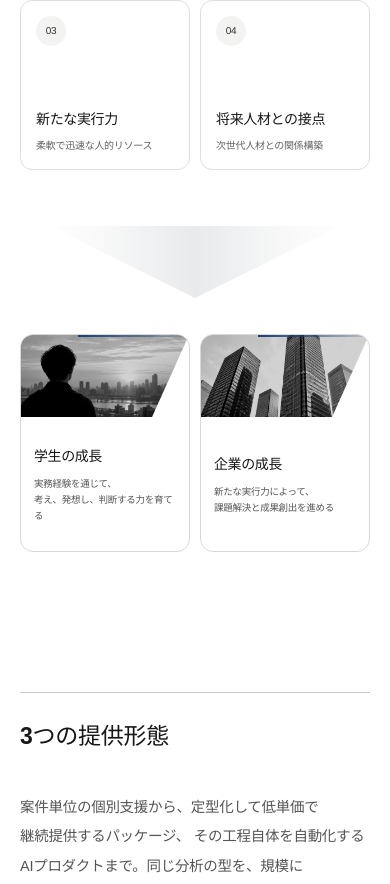
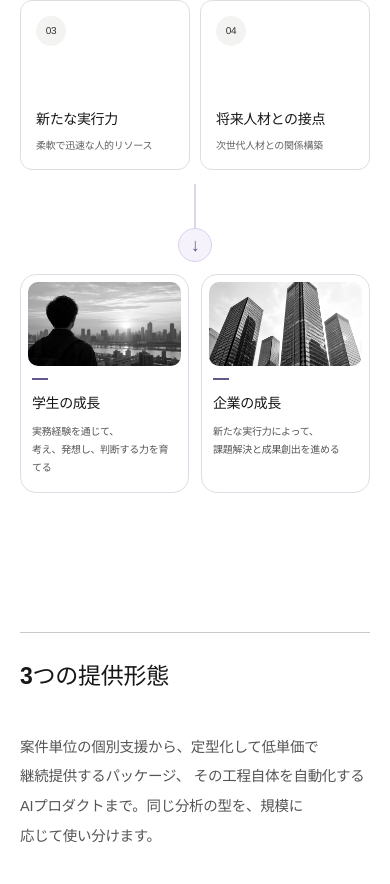
Before and after one commit to neunon/neunon-web, a Next.js app: page / in a window 390 px wide. Shown: the part 1420-2304 px from the top of the page. Built offline with nearby package versions, Linux system fonts and the light colour scheme; no server answers.

Commit message:
Refine purple accents and talent UI, reveal works card backs

```diff
--- a/app/monochrome-refresh.css
+++ b/app/monochrome-refresh.css
@@ -22,11 +22,13 @@
   --nc-line-strong: #c9c9c7;
   --nc-blue-line: #bcbcbc;
   --nc-metallic: #1c1c1c;
-  --nc-bright: #dcec85;
+  --nc-bright: #a79adb;
+  --nc-accent-purple: #65578c;
+  --nc-accent-purple-soft: #f0edf8;
 }
 
 ::selection {
-  background: #dcec85;
+  background: #dcd5ef;
   color: #161616;
 }
 
@@ -459,10 +461,102 @@ body .btn {
 
 .nc-growth-outcomes article,
 .nc-growth-outcomes article:hover {
-  border-color: #d8d8d6;
-  border-radius: 13px;
+  border-color: #dedce4;
+  border-radius: 16px;
   box-shadow: none;
   transform: none;
+}
+
+.nc-growth-map {
+  row-gap: 16px;
+  max-width: 940px;
+  padding-top: 26px;
+}
+
+.nc-growth-map .nc-growth-arrow {
+  width: 100%;
+  height: 78px;
+  margin: 0;
+  filter: none;
+}
+
+.nc-growth-map .nc-growth-arrow::before {
+  top: 0;
+  left: 50%;
+  width: 1px;
+  height: 51px;
+  translate: -50% 0;
+  clip-path: none;
+  background: #b8add8;
+}
+
+.nc-growth-map .nc-growth-arrow::after {
+  content: '↓';
+  position: absolute;
+  left: 50%;
+  bottom: 0;
+  display: grid;
+  width: 34px;
+  height: 34px;
+  place-items: center;
+  translate: -50% 0;
+  border: 1px solid #d9d1ed;
+  border-radius: 50%;
+  background: #f5f2fb;
+  color: var(--nc-accent-purple);
+  font: 400 18px/1 'Helvetica Neue', Arial, sans-serif;
+}
+
+.nc-growth-outcomes {
+  width: 100%;
+  max-width: 940px;
+  gap: 18px;
+}
+
+.nc-growth-outcomes article {
+  grid-template-columns: minmax(0, 1fr) 36%;
+  min-height: 186px;
+  background: #fff;
+}
+
+.nc-growth-outcomes article::before {
+  content: none;
+}
+
+.nc-growth-outcomes .nc-outcome-copy {
+  grid-column: 1;
+  grid-row: 1;
+  padding: 26px 12px 26px 28px;
+}
+
+.nc-growth-outcomes .nc-outcome-copy::before {
+  content: '';
+  display: block;
+  width: 22px;
+  height: 2px;
+  margin-bottom: 15px;
+  background: var(--nc-accent-purple);
+}
+
+.nc-growth-outcomes .nc-outcome-visual {
+  grid-column: 2;
+  grid-row: 1;
+  min-height: 0;
+  margin: 10px;
+  border-radius: 10px;
+  clip-path: none;
+  filter: grayscale(1) contrast(1.04);
+}
+
+.nc-growth-outcomes h3 {
+  font-size: clamp(18px, 1.5vw, 22px);
+  font-weight: 630;
+}
+
+.nc-growth-outcomes p {
+  max-width: 19em;
+  font-size: 12px;
+  line-height: 1.8;
 }
 
 /* The service rows pair the existing copy with a contained image and quiet metric. */
@@ -546,9 +640,10 @@ body .btn {
 .nc-home-services .nc-service-showcase .nc-svc-achievement-copy {
   display: flex;
   width: 100%;
-  align-items: baseline;
-  justify-content: space-between;
-  gap: 10px;
+  flex-direction: column;
+  align-items: flex-end;
+  justify-content: flex-end;
+  gap: 3px;
 }
 
 .nc-home-services .nc-service-showcase .nc-svc-achievement-copy > span,
@@ -558,9 +653,10 @@ body .btn {
 }
 
 .nc-home-services .nc-service-showcase .nc-svc-achievement-copy > span {
-  max-width: 9em;
+  max-width: none;
   font-size: 11px;
   line-height: 1.55;
+  text-align: right;
 }
 
 .nc-home-services .nc-service-showcase .nc-svc-achievement-copy strong {
@@ -659,9 +755,16 @@ body .btn {
   position: absolute;
   top: 50%;
   left: 50%;
+  width: 254px;
+  height: 166px;
+  transform-style: preserve-3d;
+  transform: translate(-50%, -50%) rotateY(var(--nc-angle)) translateZ(var(--nc-orbit-depth));
+}
+
+.nc-work-orbit-face {
+  position: absolute;
+  inset: 0;
   display: flex;
-  width: 254px;
-  min-height: 166px;
   flex-direction: column;
   justify-content: space-between;
   padding: 19px 21px 22px;
@@ -670,10 +773,15 @@ body .btn {
   background: #fff;
   backface-visibility: hidden;
   box-shadow: 0 12px 28px rgba(0, 0, 0, .055);
-  transform: translate(-50%, -50%) rotateY(var(--nc-angle)) translateZ(var(--nc-orbit-depth));
 }
 
-.nc-work-orbit-card > span {
+.nc-work-orbit-face.is-back {
+  transform: rotateY(180deg);
+  background: #f7f5fb;
+  border-color: #ded8e9;
+}
+
+.nc-work-orbit-face > span {
   display: inline-flex;
   width: fit-content;
   padding: 5px 11px;
@@ -685,7 +793,8 @@ body .btn {
   line-height: 1.5;
 }
 
-.nc-work-orbit-card h2 {
+.nc-work-orbit-face h2,
+.nc-work-orbit-face p {
   margin: 21px 0 0;
   color: #242424;
   font-family: var(--font-sans);
@@ -808,6 +917,238 @@ body .btn {
 
 .nc-talent-search {
   border-top-color: #393939;
+}
+
+/* Talent: a quieter search surface, clearer information hierarchy, and restrained purple cues. */
+.nc-notice {
+  display: grid;
+  max-width: none;
+  grid-template-columns: minmax(150px, .32fr) 1fr;
+  column-gap: 32px;
+  margin-bottom: 32px;
+  padding: 26px 30px;
+  border: 1px solid #e2dfe8;
+  border-radius: 16px;
+  background: #faf9fc;
+}
+
+.nc-notice p:first-child {
+  grid-row: span 2;
+  margin: 0;
+}
+
+.nc-notice b {
+  color: #302b3b;
+  font-size: 14px;
+}
+
+.nc-notice p {
+  margin: 0 0 8px;
+  color: #5d5965;
+  font-size: 12px;
+  line-height: 1.8;
+}
+
+.nc-talent-search {
+  grid-template-columns: 170px minmax(0, 1fr);
+  gap: 18px;
+  padding: 24px 28px;
+  border: 1px solid #e3deed;
+  border-radius: 16px 16px 0 0;
+  background: #f2eff9;
+  color: #2b2732;
+}
+
+.nc-talent-search label {
+  font-size: 12px;
+  letter-spacing: .04em;
+}
+
+.nc-talent-search input {
+  padding: 12px 40px 12px 14px;
+  border: 1px solid #d7d0e7;
+  border-radius: 9px;
+  background: #fff;
+  color: #27232f;
+}
+
+.nc-talent-search input::placeholder {
+  color: #85808d;
+}
+
+.nc-talent-search span {
+  right: 12px;
+  top: 9px;
+  color: var(--nc-accent-purple);
+}
+
+.nc-talent-quick {
+  padding: 0 28px;
+  border-color: #e3deed;
+  border-radius: 0 0 16px 16px;
+}
+
+.nc-talent-quick .nc-filter {
+  grid-template-columns: 150px minmax(0, 1fr);
+  border-color: #ece8f2;
+}
+
+.nc-talent-quick .nc-filter-label {
+  color: #60596d;
+}
+
+.nc-talent-quick .nc-fchip,
+.nc-talent-advanced .nc-fchip {
+  border-color: #ded9e7;
+  border-radius: 999px;
+  background: #fff;
+}
+
+.nc-talent-quick .nc-fchip:hover,
+.nc-talent-advanced .nc-fchip:hover {
+  border-color: var(--nc-accent-purple);
+  color: var(--nc-accent-purple);
+}
+
+.nc-talent-quick .nc-fchip.is-on,
+.nc-talent-advanced .nc-fchip.is-on,
+.nc-active-filters .nc-fchip.is-on {
+  border-color: var(--nc-accent-purple);
+  background: var(--nc-accent-purple);
+  color: #fff;
+}
+
+.nc-filter-more {
+  color: var(--nc-accent-purple);
+}
+
+.nc-active-filters {
+  border-color: #e3deed;
+  background: #f7f5fb;
+}
+
+.nc-talent-advanced {
+  gap: 14px;
+  padding: 0;
+  background: transparent;
+}
+
+.nc-talent-advanced > section {
+  border: 1px solid #e3deed;
+  border-radius: 14px;
+}
+
+.nc-result-bar {
+  margin: 34px 0 20px;
+}
+
+.nc-result-bar .nc-result-count strong {
+  color: #302a42;
+  font-size: 25px;
+}
+
+.nc-talentgrid {
+  grid-template-columns: repeat(2, minmax(0, 1fr));
+  gap: 18px;
+}
+
+.nc-talentcard,
+.nc-talentcard:hover {
+  padding: 28px 30px;
+  border: 1px solid #e0dde6;
+  border-radius: 16px;
+  background: #fff;
+  box-shadow: none;
+  transform: none;
+}
+
+.nc-talentcard:hover {
+  border-color: #bfb4d8;
+}
+
+.nc-talentcard.is-selected {
+  border-color: var(--nc-accent-purple);
+  background: #faf9fd;
+  box-shadow: inset 0 0 0 1px var(--nc-accent-purple);
+}
+
+.nc-talent-head {
+  justify-content: flex-start;
+  margin-bottom: 20px;
+}
+
+.nc-talent-role,
+.nc-talent-role.is-lead {
+  padding: 5px 10px;
+  border: 1px solid #e2ddec;
+  border-radius: 999px;
+  background: #f5f2fa;
+  color: #594b78;
+  letter-spacing: .04em;
+}
+
+.nc-talent-name {
+  margin-bottom: 8px;
+  font-size: clamp(21px, 1.7vw, 25px);
+}
+
+.nc-talent-meta {
+  margin-bottom: 22px;
+  font-size: 12.5px;
+}
+
+.nc-talent-availability {
+  padding-top: 18px;
+  border-color: #ece9f1;
+}
+
+.nc-talent-availability strong {
+  color: #4c3e73;
+  font-size: 14px;
+}
+
+.nc-talent-tags {
+  margin-top: 20px;
+}
+
+.nc-talent-tags > span {
+  color: #6e6877;
+  letter-spacing: .04em;
+}
+
+.nc-talentcard .nc-tag {
+  border-color: #e5e1e9;
+  border-radius: 999px;
+  background: #f8f7fa;
+  color: #514c57;
+}
+
+.nc-talent-actions {
+  margin-top: auto;
+  padding-top: 28px;
+}
+
+.nc-talent-select {
+  padding: 10px 16px;
+  border-color: #7a6d9b;
+  border-radius: 999px;
+  color: #54466e;
+}
+
+.nc-talent-select[aria-pressed=true] {
+  background: #5a4c7c;
+  color: #fff;
+}
+
+.nc-talent-selection {
+  border-radius: 16px;
+  background: #292339;
+  box-shadow: 0 14px 34px rgba(34, 27, 49, .18);
+}
+
+.nc-talent-selection span,
+.nc-talent-selection small {
+  color: #d8cfec;
 }
 
 @media (max-width: 900px) {
@@ -967,7 +1308,7 @@ body .btn {
   }
 
   .nc-home-services .nc-service-showcase .nc-svc-achievement-copy {
-    display: block;
+    display: flex;
   }
 
   .nc-home-services .nc-service-showcase .nc-svc-achievement-copy > span {
@@ -976,7 +1317,7 @@ body .btn {
 
   .nc-home-services .nc-service-showcase .nc-svc-achievement-copy strong {
     display: block;
-    margin-top: 5px;
+    margin-top: 0;
     font-size: 34px;
   }
 
@@ -1001,16 +1342,20 @@ body .btn {
 
   .nc-work-orbit-card {
     width: 205px;
-    min-height: 132px;
-    padding: 14px 15px 16px;
+    height: 132px;
     transform: translate(-50%, -50%) rotateY(var(--nc-angle)) translateZ(var(--nc-orbit-depth));
   }
 
-  .nc-work-orbit-card > span {
+  .nc-work-orbit-face {
+    padding: 14px 15px 16px;
+  }
+
+  .nc-work-orbit-face > span {
     font-size: 9px;
   }
 
-  .nc-work-orbit-card h2 {
+  .nc-work-orbit-face h2,
+  .nc-work-orbit-face p {
     margin-top: 15px;
     font-size: 11.5px;
   }
@@ -1048,8 +1393,18 @@ body .btn {
   .nc-work-orbit-card {
     position: static;
     width: auto;
+    height: auto;
     min-height: 145px;
     transform: none;
+  }
+
+  .nc-work-orbit-face.is-front {
+    position: static;
+    min-height: 145px;
+  }
+
+  .nc-work-orbit-face.is-back {
+    display: none;
   }
 }
 
@@ -1197,3 +1552,88 @@ body .btn {
     transition-duration: 0.01ms !important;
   }
 }
+
+@media (max-width: 900px) {
+  .nc-growth-outcomes {
+    gap: 12px;
+  }
+
+  .nc-growth-outcomes .nc-outcome-copy {
+    padding: 20px 8px 20px 18px;
+  }
+
+  .nc-talentgrid {
+    grid-template-columns: repeat(2, minmax(0, 1fr));
+  }
+
+  .nc-talent-search {
+    grid-template-columns: 1fr;
+    gap: 9px;
+  }
+}
+
+@media (max-width: 700px) {
+  .nc-growth-map {
+    row-gap: 12px;
+    padding-top: 14px;
+  }
+
+  .nc-growth-outcomes article {
+    display: flex;
+    min-height: 0;
+    flex-direction: column;
+  }
+
+  .nc-growth-outcomes .nc-outcome-visual {
+    min-height: 84px;
+    margin: 7px 7px 0;
+  }
+
+  .nc-growth-outcomes .nc-outcome-copy {
+    padding: 12px 11px 15px;
+  }
+
+  .nc-growth-outcomes .nc-outcome-copy::before {
+    width: 16px;
+    margin-bottom: 10px;
+  }
+
+  .nc-growth-outcomes h3 {
+    font-size: 14px;
+  }
+
+  .nc-growth-outcomes p {
+    margin-top: 6px;
+    font-size: 10px;
+  }
+
+  .nc-notice {
+    display: block;
+    padding: 21px;
+  }
+
+  .nc-notice p:first-child {
+    margin-bottom: 12px;
+  }
+
+  .nc-talent-search {
+    padding: 20px;
+  }
+
+  .nc-talent-quick {
+    padding: 0 20px;
+  }
+
+  .nc-talent-quick .nc-filter {
+    grid-template-columns: 1fr;
+  }
+
+  .nc-talentgrid {
+    grid-template-columns: 1fr;
+  }
+
+  .nc-talentcard,
+  .nc-talentcard:hover {
+    padding: 23px;
+  }
+}
--- a/components/talent/TalentPanel.tsx
+++ b/components/talent/TalentPanel.tsx
@@ -113,6 +113,7 @@ export function TalentPanel({ talents, facets }: { talents: PublicTalent[]; face
 }
 
 function TalentTags({ label, primary, all }: { label: string; primary: string[]; all: string[] }) {
+  if (all.length === 0) return null;
   const count = Math.max(0, all.length - primary.length);
   return <div className="nc-talent-tags"><span>{label}</span><div className="nc-tags">{primary.map((item) => <span className="nc-tag" key={item}>{item}</span>)}{count > 0 ? <span className="nc-tag nc-tag-more">+{count}</span> : null}</div></div>;
 }
```
Also changed, not shown: components/works/WorksGrid.tsx (+8 -2 lines), 1 other file (tests, documents, lock files or other folders).
